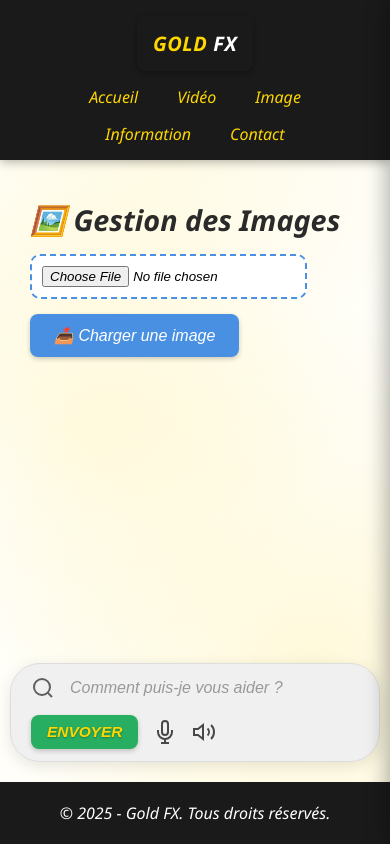
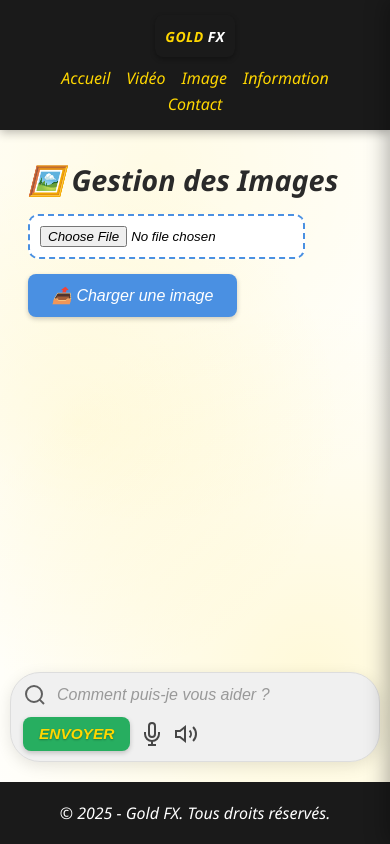
Before and after one commit to Ricardo20206/Projet-ydays, a Flask app: page /image in a window 390 px wide. Run offline with Flask 3, Linux system fonts and the light colour scheme.

Commit message:
ameliorations

```diff
--- a/static/css/style.css
+++ b/static/css/style.css
@@ -96,6 +96,20 @@
     transition: color 0.3s;
     padding: 8px 12px;
     border-radius: 5px;
+}
+
+/* Accueil : liens du header en gras */
+body.home-page .nav-links a {
+    font-weight: 700;
+}
+
+/* Même taille de liens du header sur toutes les pages */
+body.home-page .nav-links a,
+body.video-page .nav-links a,
+body.image-page .nav-links a,
+body.information-page .nav-links a,
+body.contact-page .nav-links a {
+    font-size: 16px;
 }
 
 .nav-links a:hover {
@@ -474,24 +488,51 @@
 @media (max-width: 768px) {
     .navbar {
         flex-direction: column;
-        gap: 15px;
+        gap: 10px;
+        align-items: center;
     }
 
     .nav-links {
         flex-wrap: wrap;
         justify-content: center;
-        gap: 15px;
+        gap: 8px;
+    }
+
+    .nav-links a {
+        font-size: 14px;
+        padding: 6px 8px;
+    }
+
+    .logo-square {
+        height: 46px;
+        padding: 0 12px;
+        font-size: 16px;
+    }
+
+    .page-content {
+        padding: 8px 12px;
+    }
+
+    main {
+        padding: 10px 8px;
     }
 
     .media-container {
         border-color: #ff8c00;
-        padding: 10px;
-        min-height: 300px;
+        padding: 8px;
+        min-height: 220px;
+        max-height: calc(100vh - 300px);
+    }
+
+    .media-container video,
+    .media-container img {
+        max-width: 100%;
+        max-height: calc(100vh - 340px);
     }
 
     .welcome-title {
-        font-size: 3.5em;
-        margin: 30px 0;
+        font-size: clamp(2.2rem, 10vw, 3.5rem);
+        margin: 20px 0;
         letter-spacing: 1px;
     }
 
@@ -500,12 +541,63 @@
         padding: 15px 20px;
     }
 
-    main {
-        padding: 20px 10px;
+    .search-bar {
+        width: 100%;
+        max-width: 100%;
+        padding: 10px 12px;
+        gap: 10px;
     }
 
-    .search-bar {
-        padding: 12px 20px;
+    .shapes-submenu-content {
+        grid-template-columns: 1fr;
+        gap: 10px;
+        padding: 14px;
+    }
+
+    .shape-btn {
+        flex-direction: row;
+        justify-content: flex-start;
+        text-align: left;
+        padding: 12px;
+    }
+
+    .tools-menu-header h3,
+    .shapes-submenu-header h3 {
+        font-size: 1.05em;
+    }
+}
+
+@media (max-width: 480px) {
+    .logo-square {
+        height: 42px;
+        padding: 0 10px;
+        font-size: 14px;
+        gap: 4px;
+    }
+
+    .nav-links {
+        gap: 4px;
+    }
+
+    .nav-links a {
+        font-size: 13px;
+        padding: 5px 6px;
+    }
+
+    .media-container {
+        min-height: 180px;
+        max-height: calc(100vh - 260px);
+    }
+
+    .media-container video,
+    .media-container img {
+        max-height: calc(100vh - 300px);
+    }
+
+    .tools-btn,
+    .delete-btn,
+    .prompt-btn {
+        width: 100%;
     }
 }
 
--- a/templates/image.html
+++ b/templates/image.html
@@ -711,7 +711,7 @@
     </div>
 
     <!-- Menu déroulant des outils -->
-    <div class="tools-menu" id="toolsMenu" style="position: fixed !important; top: 0 !important; right: -400px !important; width: 350px !important; height: 100vh !important; background: white !important; z-index: 2000 !important; display: none !important; flex-direction: column !important; visibility: hidden !important; opacity: 0 !important; box-shadow: -4px 0 20px rgba(0, 0, 0, 0.3); transition: right 0.4s ease-in-out;">
+    <div class="tools-menu" id="toolsMenu" style="position: fixed !important; top: 0 !important; right: -100vw !important; width: min(92vw, 350px) !important; height: 100vh !important; background: white !important; z-index: 2000 !important; display: none !important; flex-direction: column !important; visibility: hidden !important; opacity: 0 !important; box-shadow: -4px 0 20px rgba(0, 0, 0, 0.3); transition: right 0.4s ease-in-out;">
         <div class="tools-menu-header">
             <h3>Outils d'édition</h3>
             <button class="tools-close-btn" onclick="window.toggleToolsMenu();">×</button>
@@ -724,7 +724,7 @@
     </div>
 
     <!-- Sous-menu des formes -->
-    <div class="shapes-submenu" id="shapesSubmenu" style="position: fixed !important; top: 0 !important; right: -400px !important; width: 350px !important; height: 100vh !important; background: white !important; z-index: 2001 !important; display: flex !important; flex-direction: column !important; visibility: visible !important; opacity: 1 !important; box-shadow: -4px 0 20px rgba(0, 0, 0, 0.3) !important;">
+    <div class="shapes-submenu" id="shapesSubmenu" style="position: fixed !important; top: 0 !important; right: -100vw !important; width: min(92vw, 350px) !important; height: 100vh !important; background: white !important; z-index: 2001 !important; display: flex !important; flex-direction: column !important; visibility: visible !important; opacity: 1 !important; box-shadow: -4px 0 20px rgba(0, 0, 0, 0.3) !important;">
         <div class="shapes-submenu-header">
             <button class="shapes-back-btn" onclick="window.closeShapesSubmenu(); return false;" style="pointer-events: auto !important; z-index: 2002 !important; position: relative;">← Retour</button>
             <h3>Formes disponibles</h3>
@@ -762,7 +762,7 @@
     </div>
 
     <!-- Sous-menu des lignes -->
-    <div class="shapes-submenu" id="linesSubmenu" style="position: fixed !important; top: 0 !important; right: -400px !important; width: 350px !important; height: 100vh !important; background: white !important; z-index: 2001 !important; display: flex !important; flex-direction: column !important; visibility: visible !important; opacity: 1 !important;">
+    <div class="shapes-submenu" id="linesSubmenu" style="position: fixed !important; top: 0 !important; right: -100vw !important; width: min(92vw, 350px) !important; height: 100vh !important; background: white !important; z-index: 2001 !important; display: flex !important; flex-direction: column !important; visibility: visible !important; opacity: 1 !important;">
         <div class="shapes-submenu-header">
             <button class="shapes-back-btn" onclick="window.closeLinesSubmenu(); return false;" style="pointer-events: auto !important; z-index: 2002 !important; position: relative;">← Retour</button>
             <h3>Types de lignes</h3>
@@ -797,7 +797,7 @@
     </div>
 
     <!-- Sous-menu du texte -->
-    <div class="shapes-submenu" id="textSubmenu" style="position: fixed !important; top: 0 !important; right: -400px !important; width: 350px !important; height: 100vh !important; background: white !important; z-index: 2001 !important; display: flex !important; flex-direction: column !important; visibility: visible !important; opacity: 1 !important; box-shadow: -4px 0 20px rgba(0, 0, 0, 0.3) !important;">
+    <div class="shapes-submenu" id="textSubmenu" style="position: fixed !important; top: 0 !important; right: -100vw !important; width: min(92vw, 350px) !important; height: 100vh !important; background: white !important; z-index: 2001 !important; display: flex !important; flex-direction: column !important; visibility: visible !important; opacity: 1 !important; box-shadow: -4px 0 20px rgba(0, 0, 0, 0.3) !important;">
         <div class="shapes-submenu-header">
             <button class="shapes-back-btn" onclick="window.closeTextSubmenu(); return false;" style="pointer-events: auto !important; z-index: 2002 !important; position: relative;">← Retour</button>
             <h3>Ajouter du texte</h3>
@@ -822,7 +822,7 @@
     </div>
 
     <!-- Sous-menu du dessin -->
-    <div class="shapes-submenu" id="drawSubmenu" style="position: fixed !important; top: 0 !important; right: -400px !important; width: 350px !important; height: 100vh !important; background: white !important; z-index: 2001 !important; display: flex !important; flex-direction: column !important; visibility: visible !important; opacity: 1 !important; box-shadow: -4px 0 20px rgba(0, 0, 0, 0.3) !important;">
+    <div class="shapes-submenu" id="drawSubmenu" style="position: fixed !important; top: 0 !important; right: -100vw !important; width: min(92vw, 350px) !important; height: 100vh !important; background: white !important; z-index: 2001 !important; display: flex !important; flex-direction: column !important; visibility: visible !important; opacity: 1 !important; box-shadow: -4px 0 20px rgba(0, 0, 0, 0.3) !important;">
         <div class="shapes-submenu-header">
             <button class="shapes-back-btn" onclick="try { if(typeof window.closeDrawSubmenu === 'function') { window.closeDrawSubmenu(); } else { console.error('closeDrawSubmenu non trouvé'); alert('Erreur: fonction non trouvée'); } } catch(e) { console.error('Erreur:', e); alert('Erreur: ' + e.message); } return false;" style="pointer-events: auto !important; z-index: 2002 !important; position: relative !important; cursor: pointer !important;">← Retour</button>
             <h3>Palette de couleurs</h3>
```
Also changed, not shown: templates/video.html (+7 -7 lines), README.md.
